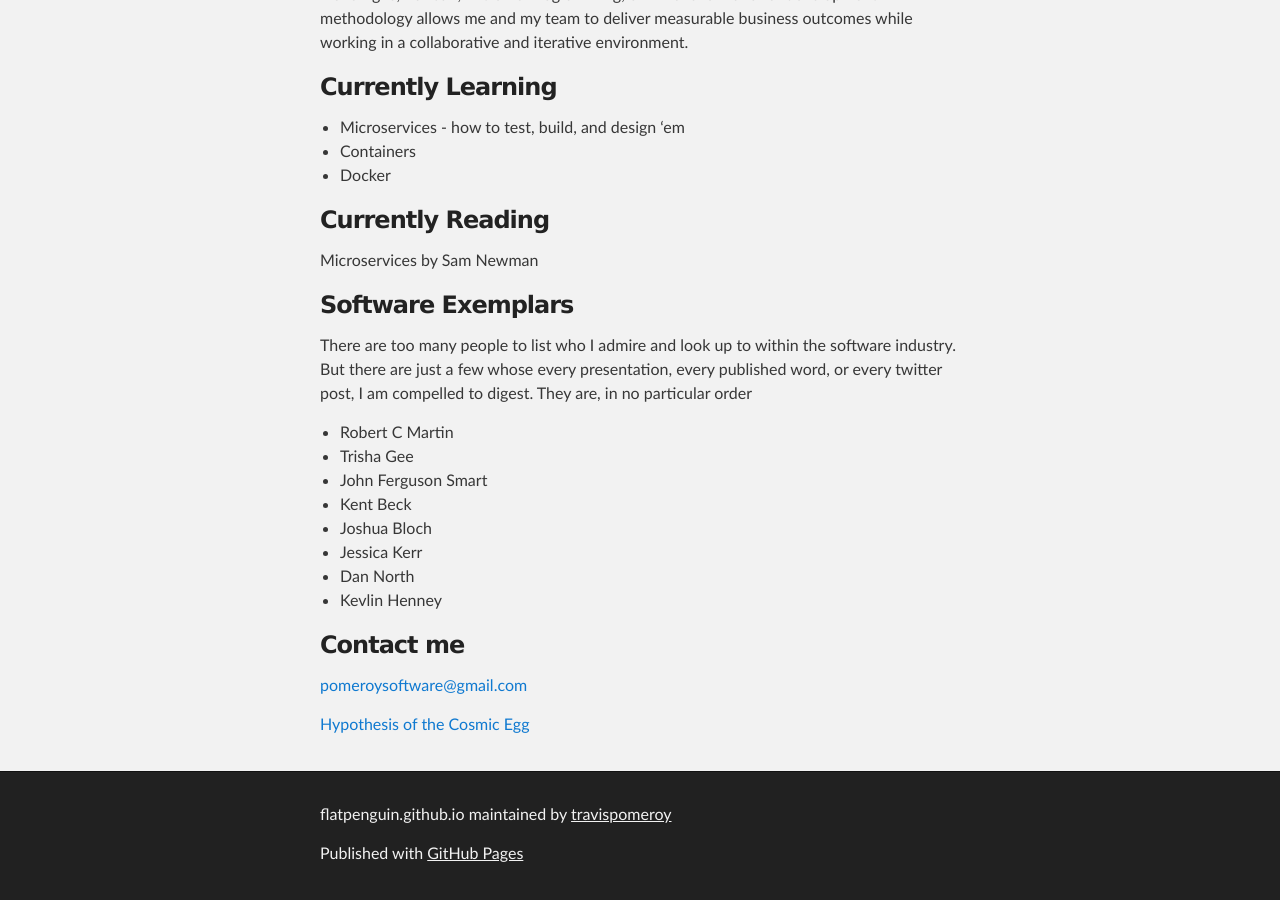
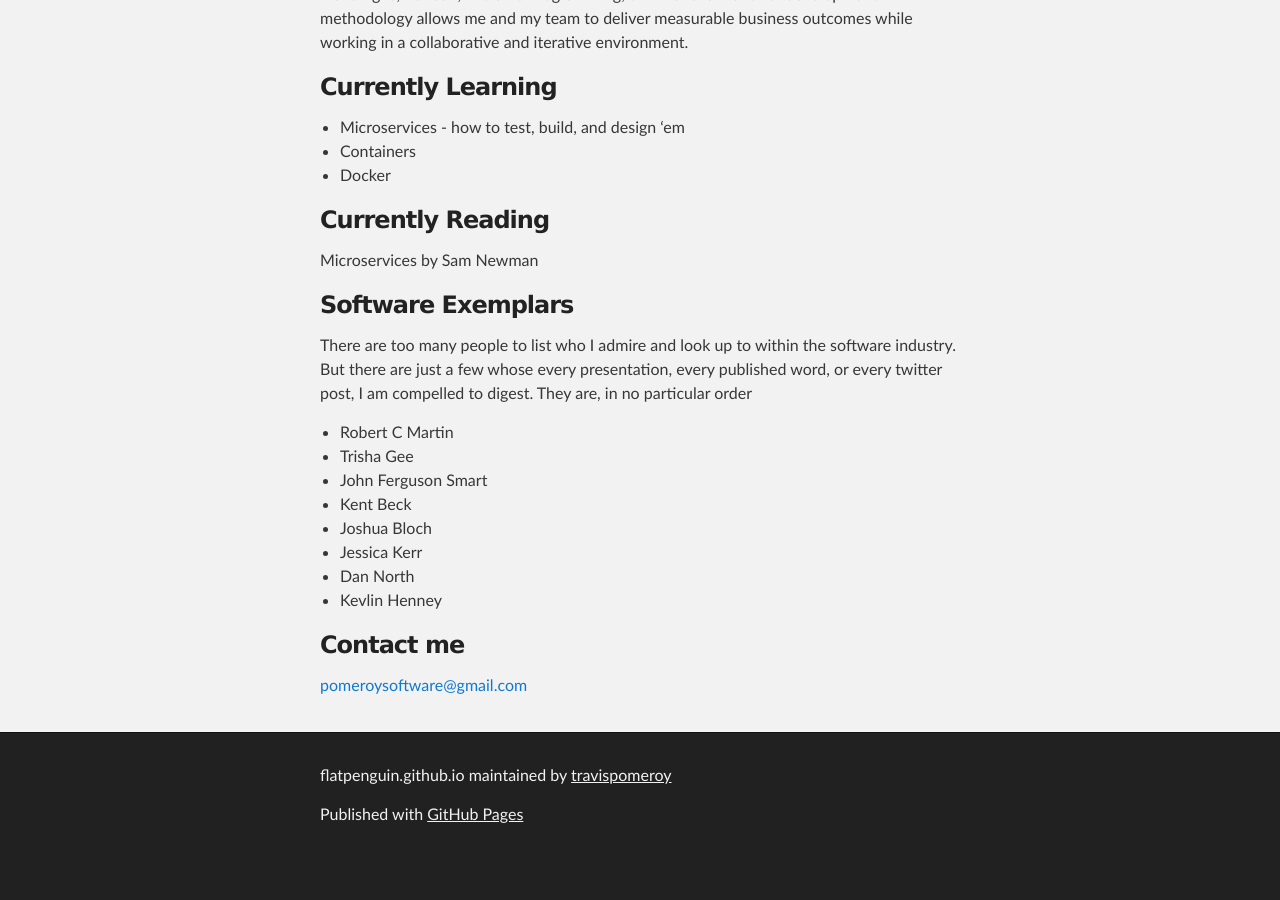
Before and after one commit to travispomeroy/flatpenguin.github.io, a Jekyll site: the page built from about.md, in a window 1280 px wide and 900 px high, scrolled down 1259 px. Built offline with Jekyll 4.4.1, drawn with Linux system fonts in a browser that asks for light colours; after the commit the page ends 2120 px from its top, so only the background shows below that.

Commit message:
Moved the link to the wiki page from About me section to first blog post page.  Where it belongs!

```diff
--- a/about.md
+++ b/about.md
@@ -60,5 +60,3 @@ every presentation, every published word, or every twitter post, I am compelled
 ### Contact me
 
 [pomeroysoftware@gmail.com](mailto:pomeroysoftware@gmail.com)
-
-[Hypothesis of the Cosmic Egg](https://en.wikipedia.org/wiki/Georges_Lemaître)
```
Also changed, not shown: _posts/2018-4-26-Hypothesis-Of-The-Cosmic-Egg.md (+2 -0 lines).
